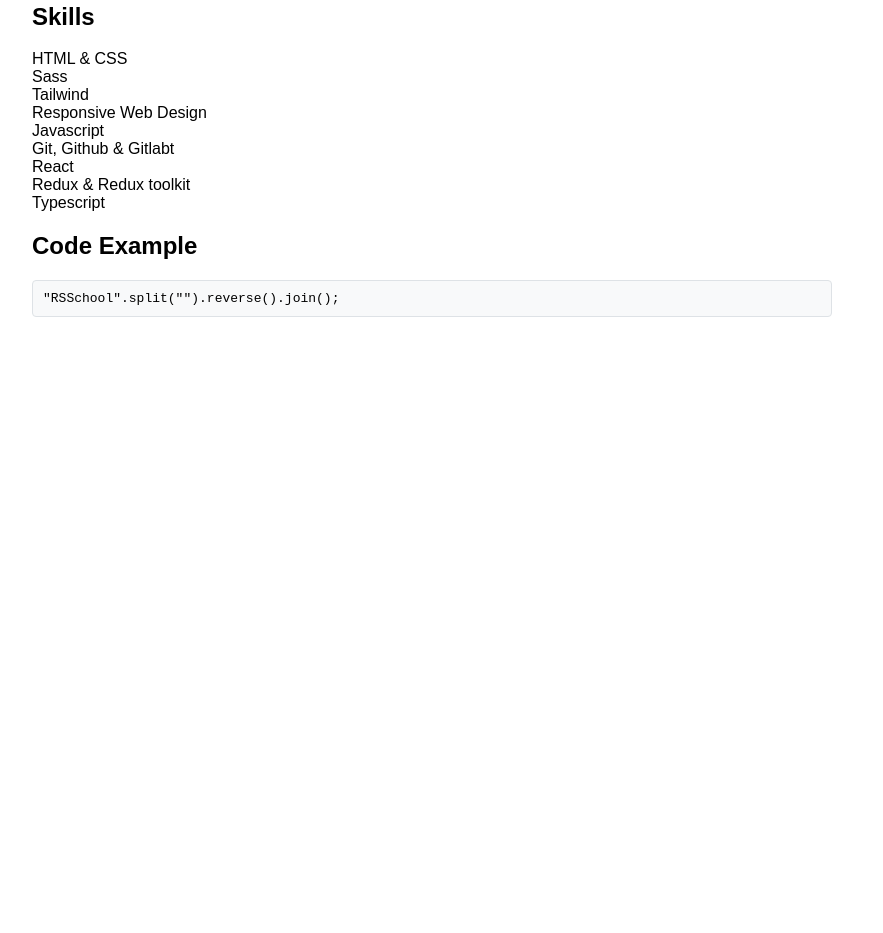
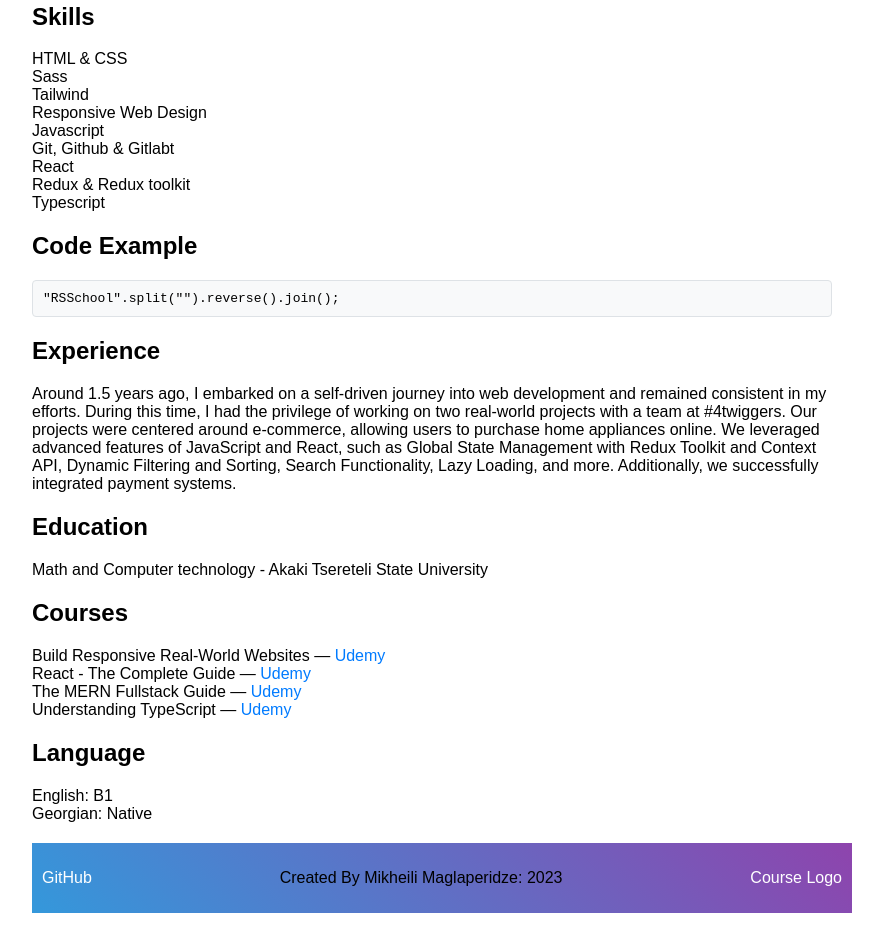
Before and after one commit to mishkamag/rsschool-cv, a plain HTML site: page index.html in a window 1280 px wide. Shown: the part 499-1432 px from the top of the page, without its empty margins (208-1091 px from the left). Before the commit the page ends 849 px from the top, so only its background shows below. Drawn offline with Linux system fonts and the light colour scheme.

Commit message:
feat: add education and language sections

```diff
--- a/index.html
+++ b/index.html
@@ -69,6 +69,75 @@
         <h2>Code Example</h2>
         <pre><code>"RSSchool".split("").reverse().join();</code></pre>
       </section>
+
+      <section id="experience">
+        <h2>Experience</h2>
+        <p>
+          Around 1.5 years ago, I embarked on a self-driven journey into web
+          development and remained consistent in my efforts. During this time, I
+          had the privilege of working on two real-world projects with a team at
+          #4twiggers. Our projects were centered around e-commerce, allowing
+          users to purchase home appliances online. We leveraged advanced
+          features of JavaScript and React, such as Global State Management with
+          Redux Toolkit and Context API, Dynamic Filtering and Sorting, Search
+          Functionality, Lazy Loading, and more. Additionally, we successfully
+          integrated payment systems.
+        </p>
+      </section>
+
+      <section id="education">
+        <h2>Education</h2>
+        <p>Math and Computer technology - Akaki Tsereteli State University</p>
+      </section>
+
+      <section id="courses">
+        <h2>Courses</h2>
+        <ul>
+          <li>
+            Build Responsive Real-World Websites —
+            <a
+              href="https://www.udemy.com/course/design-and-develop-a-killer-website-with-html5-and-css3/"
+              >Udemy</a
+            >
+          </li>
+          <li>
+            React - The Complete Guide —
+            <a
+              href="https://www.udemy.com/course/react-the-complete-guide-incl-redux/"
+              >Udemy</a
+            >
+          </li>
+          <li>
+            The MERN Fullstack Guide —
+            <a
+              href="https://www.udemy.com/course/react-nodejs-express-mongodb-the-mern-fullstack-guide/"
+              >Udemy</a
+            >
+          </li>
+          <li>
+            Understanding TypeScript —
+            <a href="https://www.udemy.com/course/understanding-typescript/"
+              >Udemy</a
+            >
+          </li>
+        </ul>
+      </section>
+
+      <section id="language">
+        <h2>Language</h2>
+        <ul>
+          <li>English: B1</li>
+          <li>Georgian: Native</li>
+        </ul>
+      </section>
+
+      <footer>
+        <p>
+          <a href="https://github.com/mishkamag">GitHub</a> Created By Mikheili
+          Maglaperidze: 2023
+          <a href="[Link to Course Logo]">Course Logo</a>
+        </p>
+      </footer>
     </main>
   </body>
 </html>
--- a/style.css
+++ b/style.css
@@ -36,3 +36,19 @@ pre {
   padding: 10px;
   overflow-x: auto;
 }
+
+footer {
+  width: 100%;
+  padding: 10px;
+  margin-top: 20px;
+  background: linear-gradient(45deg, #3498db, #8e44ad);
+}
+
+footer > p {
+  display: flex;
+  justify-content: space-between;
+}
+
+footer > p > a {
+  color: white;
+}
```
